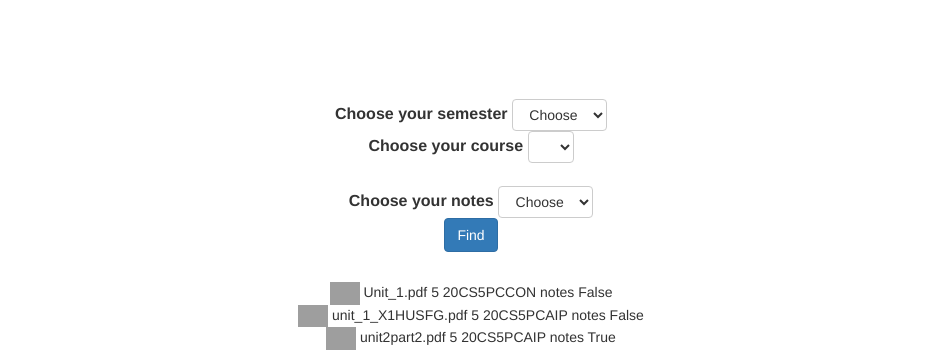
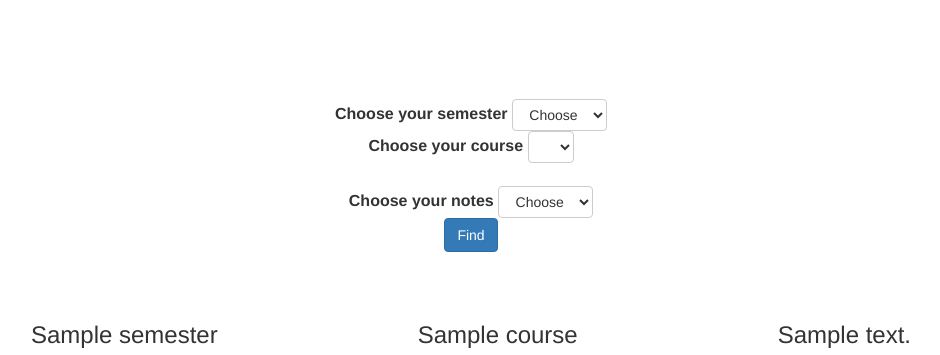
Before and after one commit to Manoj546/django-notesapp, a Django app: template userlogin-master/templates/authentication/home/home.html in a window 1280 px wide. Shown: the part 61-416 px from the top of the page, without its empty margins (169-1109 px from the left). Run offline with Django 4.2, Linux system fonts and the light colour scheme; a user stored in the database is signed in; data comes from the database, SQL or seed files in the repository; both versions use the stored data as it was after the commit; the template is opened without the code that fills it: values that come from a table or form of the project are taken from there, most other values are stand-ins (such as "Sample title", 1, 10 or a date in 2020); lists and menus that the app fills with data are empty; some libraries are stand-ins or nearby versions; grey boxes are pictures that could not be loaded.

Commit message:
final change

```diff
--- a/userlogin-master/authentication/views.py
+++ b/userlogin-master/authentication/views.py
@@ -30,7 +30,8 @@
         if semester is not None:
             data = Filedatabase.objects.filter(semester=semester).filter(course=course).filter(notes=notes)
         print(semester, course, notes)
-        return render(request, "authentication/home/home.html", {'data': data})
+        return render(request, "authentication/home/home.html",
+                      {'data': data, 'semester': "Semester: "+semester, 'course': "Course: "+course, 'notes': notes})
     return render(request, "authentication/home/home.html")
 
 
--- a/userlogin-master/templates/authentication/home/home.html
+++ b/userlogin-master/templates/authentication/home/home.html
@@ -11,7 +11,7 @@
     <!-- <link rel="stylesheet" href="home.css">
  -->
     <style>
-        body {
+        body{
             text-align: center;
         }
 
@@ -193,7 +193,8 @@
             {% csrf_token %}
             <div class="mb-3" id="1" style="display: block">
                 <label for="semester">Choose your semester</label>
-        <select class="btn btn-default dropdown-toggle" name="semester" id="semester" onchange="populate1(this.id, 'course','2')">
+                <select class="btn btn-default dropdown-toggle" name="semester" id="semester"
+                    onchange="populate1(this.id, 'course','2')">
                     <option value="" selected>Choose</option>
                     <!-- <option value="1">1</option>
             <option value="2">2</option> -->
@@ -207,8 +208,8 @@
             </div>
             <div class="mb-3" id="2">
                 <label for="course">Choose your course</label>
-        <select class="btn btn-default dropdown-toggle" name="course" id="course" onchange="document.getElementById('3').style.display = 'block'"
-          class="form-select"></select>
+                <select class="btn btn-default dropdown-toggle" name="course" id="course"
+                    onchange="document.getElementById('3').style.display = 'block'" class="form-select"></select>
             </div>
             <br>
             <div class="mb-3" id="3" onchange="document.getElementById('4').style.display = 'block'">
@@ -227,17 +228,27 @@
         </form>
     </div>
     <div>
+
+        <div class="customcontainer">
+            <div class="boxes"
+                style="display:flex; flex-direction: row; align-items: center; justify-content: space-evenly; margin: 20px 0px;">
+                <h3>{{semester}}</h3>
+                <h3>{{course}}</h3>
+                <h3>{{notes}}</h3>
+            </div>
+            <div class="querry"
+                style="  display: grid; grid-template-columns: repeat(3, 1fr); gap: 10px; word-wrap: break-word; color:black">
                 {% for p in data %}
-        <div class="customcontainer">
-                    <a href="{{p.myfiles.url}}"> <img src="https://upload.wikimedia.org/wikipedia/commons/thumb/8/87/PDF_file_icon.svg/400px-PDF_file_icon.svg.png?20220802235851" alt="Textbook" width="30px"/> </a>
-            {{p.myfiles}}
-            {{p.semester}}
-            {{p.course}}
-            {{p.notes}}
-            {{p.display}}
+                <div class="files"
+                    style="display:flex; flex-direction: column; align-items: center; justify-content: center; margin: 10px 0">
+                    <a href="{{p.myfiles.url}}"
+                        style="display:flex; flex-direction: column; align-items: center; justify-content: center; width: 50%;">
+                        <img src="https://upload.wikimedia.org/wikipedia/commons/thumb/8/87/PDF_file_icon.svg/400px-PDF_file_icon.svg.png?20220802235851"
+                            alt="Textbook" width="80px" />{{p.myfiles}}
+                    </a>
                 </div>
-
                 {% endfor %}
+            </div>
         </div>
         {% else %}
         <div>
@@ -246,7 +257,7 @@
         {% endif %}
 
         <script src="https://maxcdn.bootstrapcdn.com/bootstrap/3.4.1/js/bootstrap.min.js"></script>
-
+    </div>
 </body>
 
 </html>
```
Also changed, not shown: userlogin-master/db.sqlite3. Lines whose indentation alone changed are shown as unchanged.
